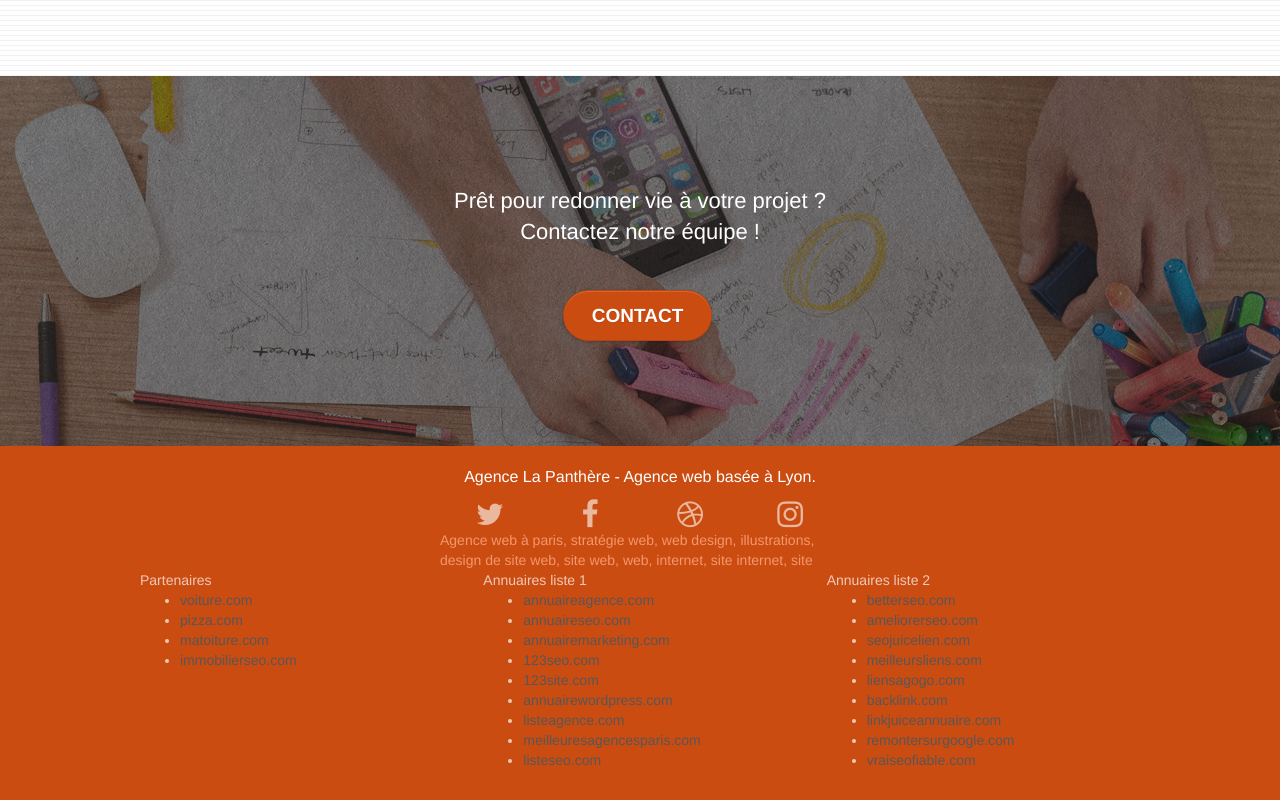
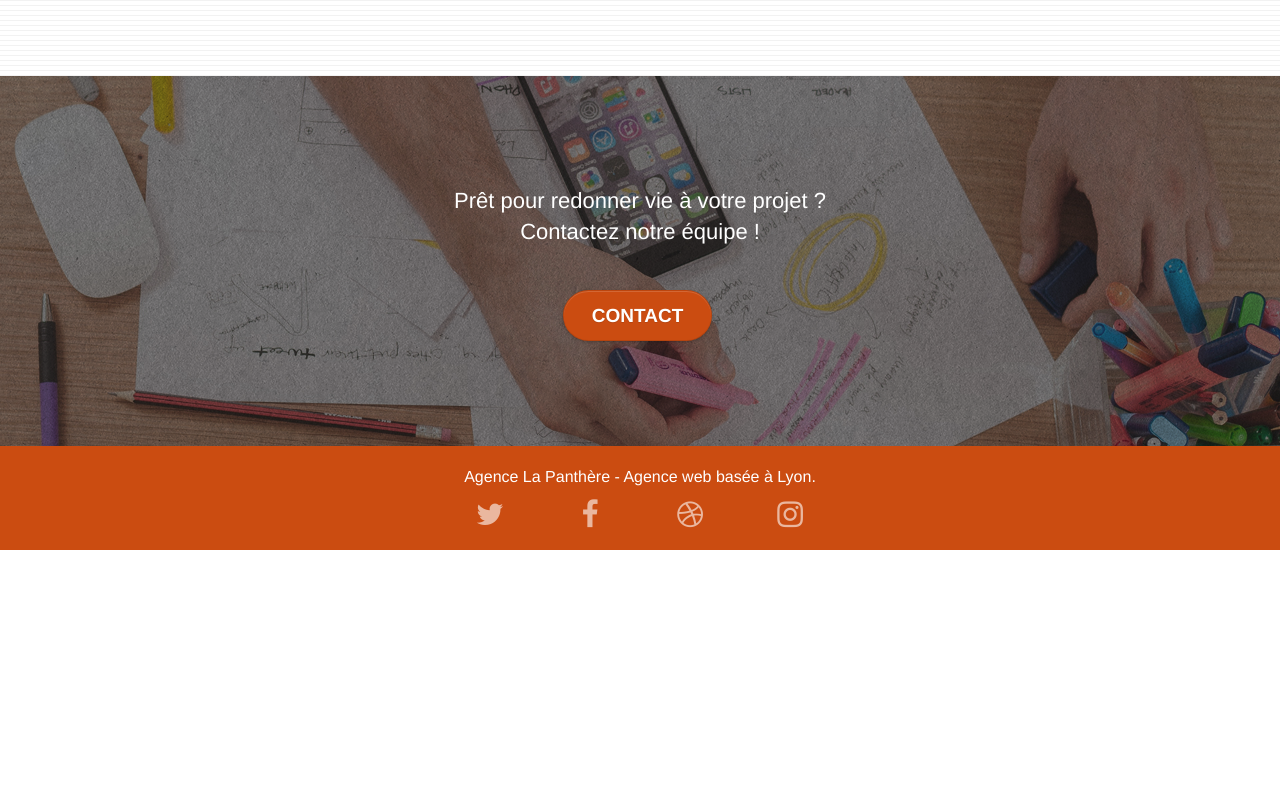
Before and after one commit to bno4/la-panthere, a plain HTML site: page index.html in a window 1280 px wide. Shown: the part 2993-3793 px from the top of the page. After the commit the page ends 3543 px from the top, so only its background shows below. Drawn offline with Linux system fonts and the light colour scheme.

Commit message:
footer : suppr de la div cachée keyworfs+suppr des liens inutiles

```diff
--- a/index.html
+++ b/index.html
@@ -282,10 +282,10 @@
 											class="fa fa-instagram icon-md"></span></a>
 								</div>
 							</div>
-							<div class="keywords" style="color:#F3976C;">Agence web à paris, stratégie web, web design,
-								illustrations, design de site web, site web, web, internet, site internet, site</div>
+							<!-- <div class="keywords" style="color:#F3976C;">Agence web à paris, stratégie web, web design,
+								illustrations, design de site web, site web, web, internet, site internet, site</div> -->
 						</div>
-						<div class="row">
+						<!-- <div class="row">
 							<div class="col-sm-4">
 								Partenaires
 								<ul>
@@ -323,7 +323,7 @@
 									<li><a href="vraiseofiable.com">vraiseofiable.com</a></li>
 								</ul>
 							</div>
-						</div>
+						</div> -->
 					</div>
 				</div>
 			</div>
```
